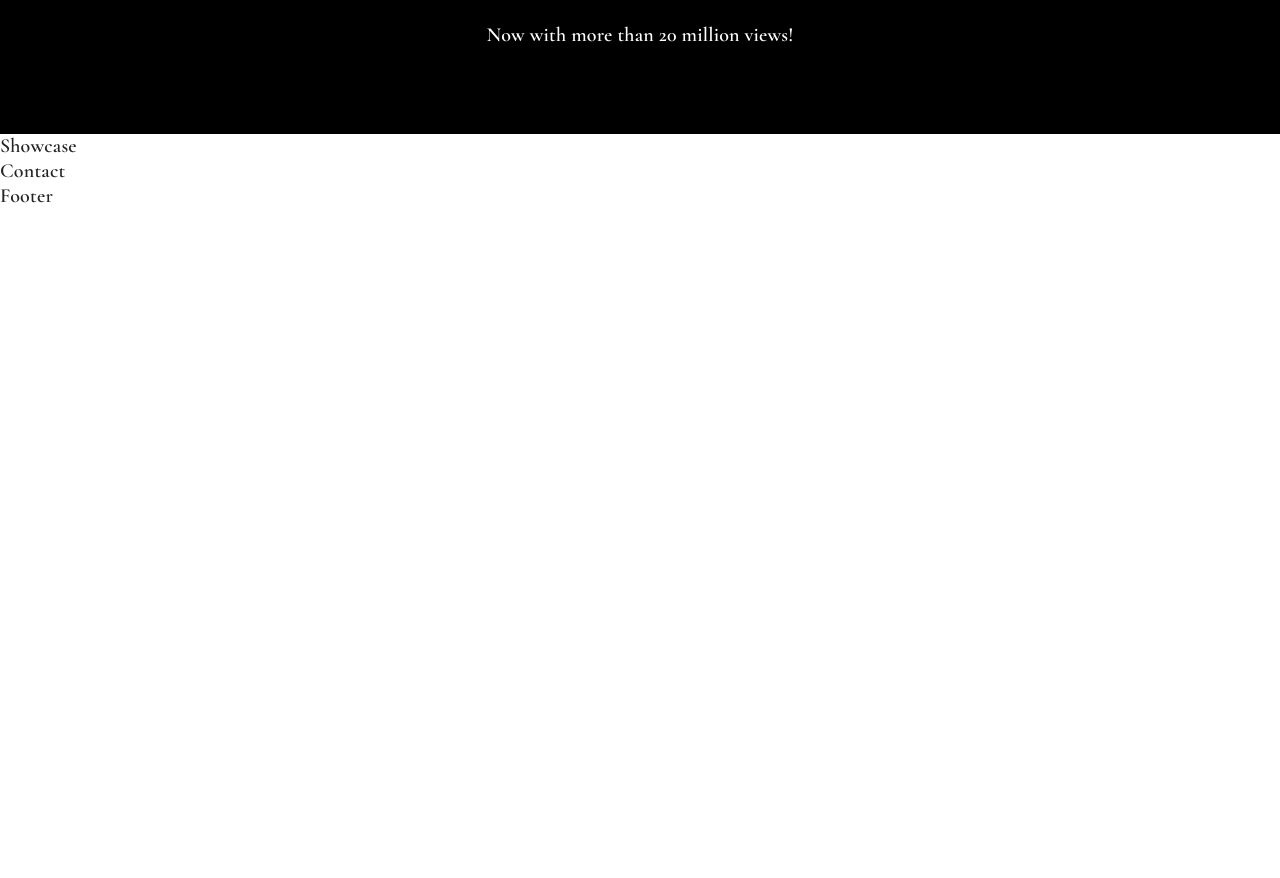
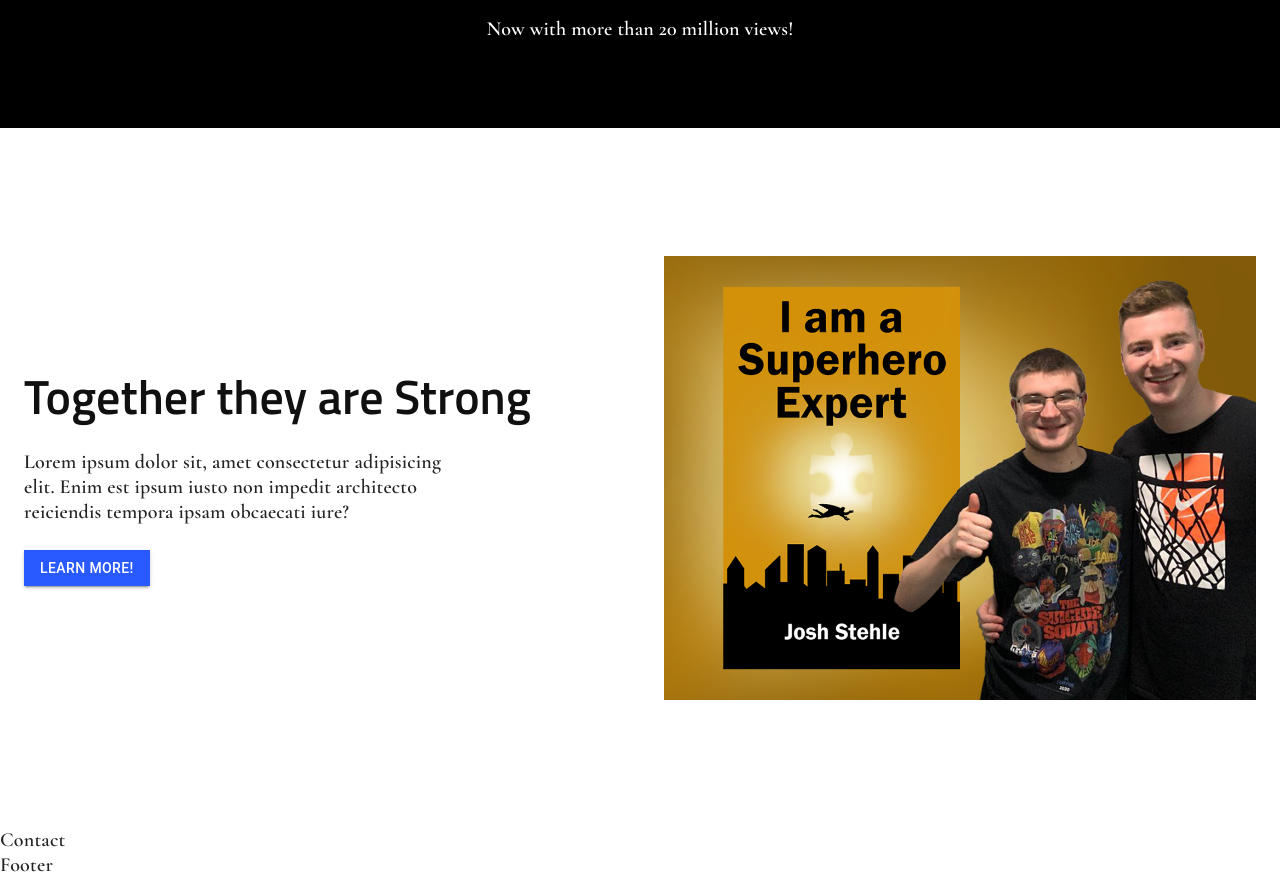
Before and after one commit to DaedalusFiction/josh-stehle, a React (Create React App) app: page / in a window 1280 px wide. Shown: the part 1040-1918 px from the top of the page. Before the commit the page ends 1249 px from the top, so only its background shows below. Built offline with nearby package versions, Linux system fonts and the light colour scheme.

Commit message:
added showcase section, changed icon size

```diff
--- a/src/components/MediaLinks.js
+++ b/src/components/MediaLinks.js
@@ -54,7 +54,7 @@ const MediaLinks = () => {
                             value={{
                                 color: primary.palette.secondary.main,
                                 className: "global-class-name",
-                                size: "3.5em",
+                                size: "3.25em",
                             }}
                         >
                             {links.map((link) => {
--- a/src/components/Showcase.js
+++ b/src/components/Showcase.js
@@ -1,7 +1,50 @@
-import React from "react";
+import { Button, Grid, Typography } from "@mui/material";
+import { Box, Container } from "@mui/system";
+import brothersImage from "../assets/images/brothersImage.png";
+import { Link } from "react-router-dom";
 
 const Showcase = () => {
-    return <div>Showcase</div>;
+    return (
+        <Box sx={{ padding: "8rem 0" }}>
+            <Container maxWidth="xl">
+                <Grid container spacing={6}>
+                    <Grid item xs={12} md={6}>
+                        <Box
+                            sx={{
+                                display: "flex",
+                                flexDirection: "column",
+                                justifyContent: "center",
+                                height: "100%",
+                            }}
+                        >
+                            <Typography variant="h3">
+                                Together they are Strong
+                            </Typography>
+                            <br />
+                            <Typography sx={{ maxWidth: "45ch" }}>
+                                Lorem ipsum dolor sit, amet consectetur
+                                adipisicing elit. Enim est ipsum iusto non
+                                impedit architecto reiciendis tempora ipsam
+                                obcaecati iure?
+                            </Typography>
+                            <br />
+                            <Link to="/about">
+                                <Button variant="contained" color="secondary">
+                                    Learn More!
+                                </Button>
+                            </Link>
+                        </Box>
+                    </Grid>
+                    <Grid item xs={12} md={6}>
+                        <img
+                            src={brothersImage}
+                            alt="Josh and his brother smiling"
+                        />
+                    </Grid>
+                </Grid>
+            </Container>
+        </Box>
+    );
 };
 
 export default Showcase;
```
Also changed, not shown: src/assets/images/brothersImage.png (added).
